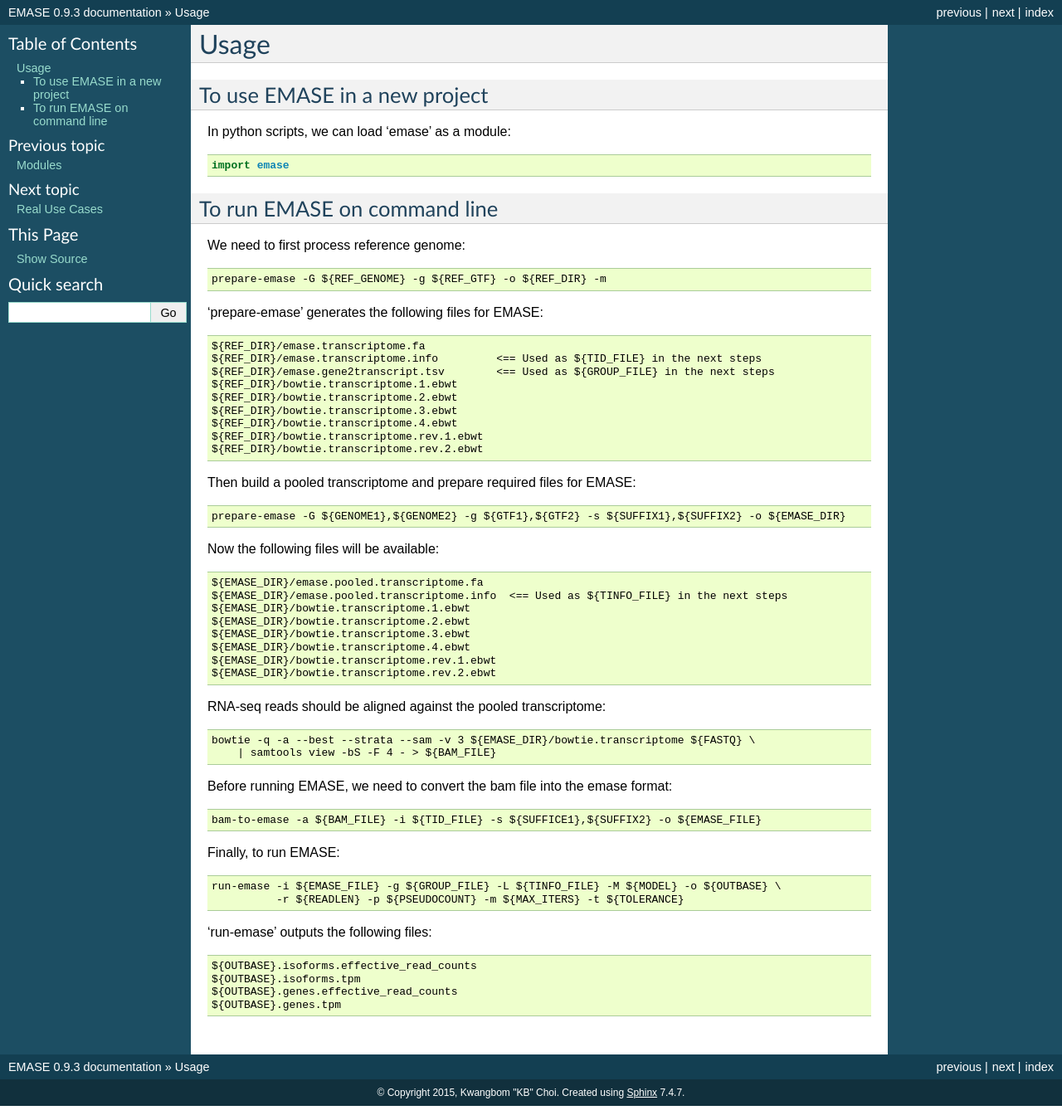
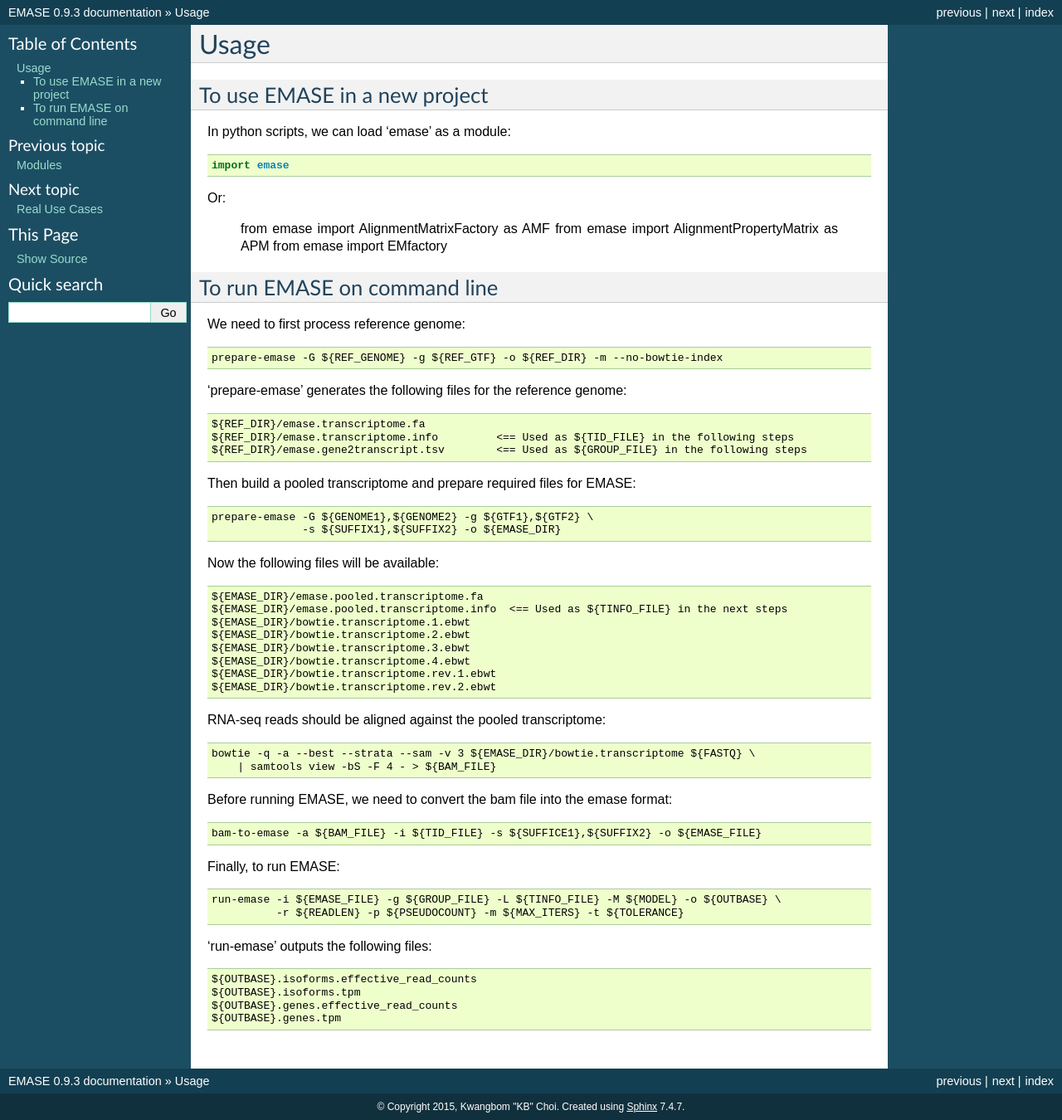
Before and after one commit to churchill-lab/emase, a Sphinx documentation site: the page built from docs/usage.rst, in a window 1280 px wide. Shown: the whole page at 83% size. Built offline with Sphinx 7.4.7, drawn with Linux system fonts in a browser that asks for light colours.

Commit message:
Fixed a minor file naming bug in 'prepare-emase' and added more text to the documentation

```diff
--- a/docs/installation.rst
+++ b/docs/installation.rst
@@ -2,9 +2,10 @@
 Installation
 ============
 
-Our preferred way is to use conda environment::
+We recommend using conda environment::
 
-    $ conda create -n emase scipy=0.13.3 pysam>=0.6 pytables=3.1.0
+    $ git clone https://github.com/jax-cgd/emase.git
+    $ conda create -n emase scipy=0.13.3 pysam>=0.6 pytables=3.1.0 biopython=1.63
     $ source activate emase
     (emase) $ python setup.py install
 
--- a/docs/usage.rst
+++ b/docs/usage.rst
@@ -9,29 +9,29 @@ In python scripts, we can load 'emase' as a module::
 
     import emase
 
+Or:
+
+    from emase import AlignmentMatrixFactory as AMF
+    from emase import AlignmentPropertyMatrix as APM
+    from emase import EMfactory
 
 To run EMASE on command line
 ~~~~~~~~~~~~~~~~~~~~~~~~~~~~
 
 We need to first process reference genome::
 
-    prepare-emase -G ${REF_GENOME} -g ${REF_GTF} -o ${REF_DIR} -m
+    prepare-emase -G ${REF_GENOME} -g ${REF_GTF} -o ${REF_DIR} -m --no-bowtie-index
 
-'prepare-emase' generates the following files for EMASE::
+'prepare-emase' generates the following files for the reference genome::
 
     ${REF_DIR}/emase.transcriptome.fa
-    ${REF_DIR}/emase.transcriptome.info         <== Used as ${TID_FILE} in the next steps
-    ${REF_DIR}/emase.gene2transcript.tsv        <== Used as ${GROUP_FILE} in the next steps
-    ${REF_DIR}/bowtie.transcriptome.1.ebwt
-    ${REF_DIR}/bowtie.transcriptome.2.ebwt
-    ${REF_DIR}/bowtie.transcriptome.3.ebwt
-    ${REF_DIR}/bowtie.transcriptome.4.ebwt
-    ${REF_DIR}/bowtie.transcriptome.rev.1.ebwt
-    ${REF_DIR}/bowtie.transcriptome.rev.2.ebwt
+    ${REF_DIR}/emase.transcriptome.info         <== Used as ${TID_FILE} in the following steps
+    ${REF_DIR}/emase.gene2transcript.tsv        <== Used as ${GROUP_FILE} in the following steps
 
 Then build a pooled transcriptome and prepare required files for EMASE::
 
-    prepare-emase -G ${GENOME1},${GENOME2} -g ${GTF1},${GTF2} -s ${SUFFIX1},${SUFFIX2} -o ${EMASE_DIR}
+    prepare-emase -G ${GENOME1},${GENOME2} -g ${GTF1},${GTF2} \
+                  -s ${SUFFIX1},${SUFFIX2} -o ${EMASE_DIR}
 
 Now the following files will be available::
 
--- a/requirements.txt
+++ b/requirements.txt
@@ -5,3 +5,4 @@ scipy==0.13.3
 pysam>=0.6
 cython>=0.13
 tables==3.1.0
+biopython==1.63
--- a/setup.py
+++ b/setup.py
@@ -22,6 +22,7 @@ requirements = [
     'pysam>=0.6',
     'cython>=0.13',
     'tables==3.1.0',
+    'biopython==1.63'
 ]
 
 test_requirements = [
```
Also changed, not shown: 1 other file.
